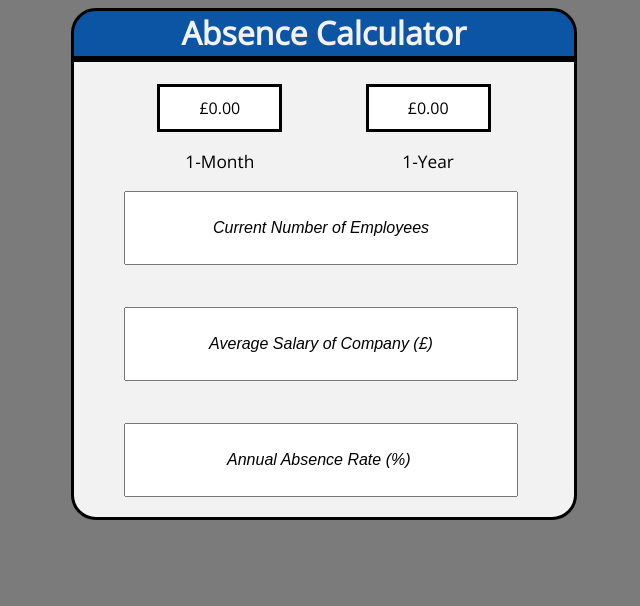
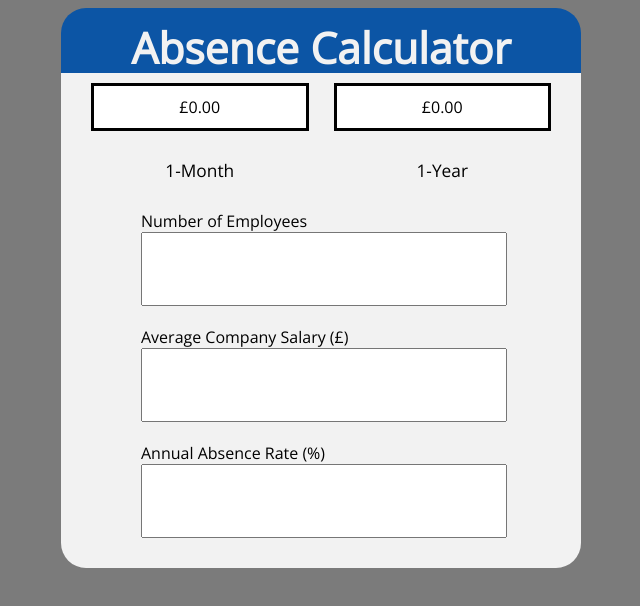
Before and after one commit to Nathanavie/Absence-Calculator, a plain HTML site: page index.html in a window 1280 px wide. Shown: the whole page, without its empty margins (319-959 px from the left). Drawn offline with nearby package versions, Linux system fonts and the light colour scheme.

Commit message:
Updated layout to CSS Grid from manual grid. Updated HTML to semantic.

```diff
--- a/index.html
+++ b/index.html
@@ -1,94 +1,45 @@
-<!DOCTYPE html>
-<html lang="en" dir="ltr">
+<!doctype html>
+<html>
 <head>
-    <!-- title of website to appear in the tab on browser-->
 <title>Absence Calculator</title>
-    <!-- character set -->
 <meta charset="utf-8">
-    <!-- styling css link -->
-    <link rel="stylesheet" type="text/css" href="styles.css">
-    <!-- rows css link -->
-    <link rel="stylesheet" type="text/css" href="rows.css">
-    <!-- Font link -->
+<!-- Open Sans Font link -->
 <link href="https://fonts.googleapis.com/css?family=Open+Sans" rel="stylesheet">
-    <!-- jquery link -->
+<!-- styles and CSS Grid stylesheets-->
+<link rel="stylesheet" href="styles.css">
+<link rel="stylesheet" href="rows.css">
+<!-- JQuery and JS files-->
 <script src="https://ajax.googleapis.com/ajax/libs/jquery/3.3.1/jquery.min.js"></script>
-    <!-- jquery link -->
-    <script type="text/javascript" src="js/jquery.js"></script>
-    <!-- math link -->
-    <script src="js/math.js"></script>
+<script href="jquery-3.3.1.min.js.css" type="text/javascript"></script>
+<script src="math.js"></script>
 </head>
 <body>
-    <!-- canvas of content-->
-    <!-- new row created -->
-    <div class="row" id="canvas">
-      <!-- canvas of header -->
-      <div id="headercanvas">
-        <!-- column of 12 created for both small and large devices -->
-        <div class="column small-12 large-12 header">
-          <!-- heading of page -->
-          <h1>Absence Calculator</h1>
-        </div>
-      </div>
-      <!-- canvas for form -->
-      <div id="formcanvas">
-        <!-- form element created, autocomplete off to ensure the fields are reset to blank on page refresh-->
-          <form autocomplete="off" id="calcForm">
-            <!-- new row created to organise the output elements -->
-            <div class="row">
-              <!-- blank space to lower all further columns-->
-              <div class="column small-hidden large-12">&nbsp;</div>
-              <!-- blank space of 2 for large devices -->
-              <div class="column small-hidden large-2">&nbsp;</div>
-              <!-- Month title for small devices only -->
-              <p class="column smalltitle small-12 large-hidden">1 Month</p>
-              <!-- container for month output-->
-              <div class="column small-12 large-3" id="monthcontainer">
-                <!-- Month output element -->
-                <output class="output" id="month" name="month">£0.00</output>
-              </div>
-              <!-- blank space of 2 for large devices-->
-              <div class="column small-hidden large-2">&nbsp;</div>
-              <!-- year title for small devices only -->
-              <p class="column smalltitle small-12 large-hidden">1 Year</p>
-              <!-- container for year output -->
-              <div class="column small-12 large-3" id="yearcontainer">
-                <!-- year output element-->
-                <output class="output" id="year" name="year">£0.00</output>
-              </div>
-              <!-- blank space of 2 for large devices-->
-              <div class="column small-hidden large-2">&nbsp;</div>
-            </div>
-            <!-- row created for headings for large devices, hidden on small devices -->
-            <div class="row small-hidden">
-              <!-- blank space of 2 -->
-              <div class="column large-2">&nbsp;</div>
-              <!-- month title for large devices -->
-              <p class="column largetitle large-3">1-Month</p>
-              <!-- blank space of 2 -->
-              <div class="column large-2">&nbsp;</div>
-              <!-- year title for large deivces -->
-              <p class="column largetitle large-3">1-Year</p>
-              <!-- blank space of 2 -->
-              <div class="column large-2">&nbsp;</div>
-            </div>
-            <!-- new row created for inputs -->
-            <div class="row">
-              <!-- blank space lowering inputs on small devices, hidden on large devices -->
-              <div class="column small-12 large-hidden">&nbsp;</div>
-              <!-- input field for current number of employees -->
-              <input class="input" id="employee" placeholder="Current Number of Employees" type="number"></input>
-              <!-- blank space of 12 to lower input fields -->
-              <div class="column small-12 large-12">&nbsp;</div>
-              <!-- input field for the average salary of company -->
-              <input class="input" id="salary" placeholder="Average Salary of Company (£)" type="number"></input>
-              <!-- blank space of 12 the lower input fields -->
-              <div class="column small-12 large-12">&nbsp;</div>
-              <!-- input field for annual absence rate % -->
-              <input class="input" id="rate" placeholder="Annual Absence Rate (%) " type="number"></input>
-            </div>
+	<header>
+		<h1 class"header">Absence Calculator</h1>
+	</header>
+  <!-- CSS Grid starts-->
+	<div class="formcanvas grid-container">
+		<output id="month" class=" month">
+			£0.00
+		</output>
+		<p class="monthtitle">
+			1-Month
+		</p>
+		<output id="year" class=" year">
+			£0.00
+		</output>
+		<p class="yeartitle">
+			1-Year
+		</p>
+    <!-- form starts to allow JS to interact with inputs -->
+		<form class="form" id="calcForm">
+			<label>Number of Employees</label>
+			<input id="employee"  type="Number"/>
+			<label>Average Company Salary (£)</label>
+			<input id="salary" type="number"/>
+			<label>Annual Absence Rate (%)</label>
+			<input id="rate" min="0" max="100" type="number"/>
 		</form>
-        </div>
 	</div>
 </body>
 </html>
--- a/js/math.js
+++ b/js/math.js
@@ -10,6 +10,10 @@ $(document).ready(function() {
     var sal = document.getElementById("salary").value;
     //retrieve the value in the input with ID 'rate'
     var abs = document.getElementById("rate").value;
+    //check abs value, if value is above 100 show error message
+    if(abs > 100) {
+      alert('Please enter a number between 0 and 100 into Annual Absence Rate.');
+    } else {
     //set variable month to 0
     var month = 0;
     //set variable year to 0
@@ -33,6 +37,6 @@ $(document).ready(function() {
     document.getElementById("year").innerHTML = '£' + year.toFixed(2);
     //set the element with the ID 'month' to £ + the value of the month variable, rounded to 2 decimal places
     document.getElementById("month").innerHTML = '£' + month.toFixed(2);
-  });
+  }});
 
 });
--- a/rows.css
+++ b/rows.css
@@ -1,116 +1,27 @@
-/* row width and margins */
-.row {
-  width: 31.250em;
-  margin: 0 auto;
+/*CSS Document */
+/* positioning for each class in CSS Grid */
+.header { grid-area: header; }
+.month { grid-area: month; }
+.monthtitle { grid-area: montht; }
+.year { grid-area: year; }
+.yeartitle { grid-area: yeart; }
+.form { grid-area: form; }
+.form2 { grid-area: form2; }
+.form3 { grid-area: form3; }
+
+/*CSS Grid container*/
+.grid-container {
+	display: grid;
+	grid-template-columns: 2% auto 1% auto 2%;
+	grid-template-areas:
+    	'. month . year .'
+    	'. montht . yeart .'
+		'. form form form .'
+		'. form form form .'
+		'. form form form .';
+	grid-gap: 10px;
+	background-color: #F2F2F2;
+	padding: 10px;
+	width: 31.250em;
+	margin: 0 auto;
 }
-/* ensuring that each row covers all of its columns */
-.row:after {
-  content: ' ';
-  display: table;
-  clear: both;
-}
-/* float columns to left of row and make column width 100% of row width */
-.column {
-  float: left;
-  width: 100%;
-}
-/*
-  media query to retrieve device width
-  12 classes to split the row into 12 equal parts
-  1 hidden class to hide the column content
-*/
-@media screen and (max-width: 43em) {
-  .column {
-    float: left;
-    box-sizing: border-box;
-  }
-  .small-1 {
-    width: 8.333%;
-  }
-  .small-2 {
-    width: 16.666%;
-  }
-  .small-3 {
-    width: 25%;
-  }
-  .small-4 {
-    width: 33.333%;
-  }
-  .small-5 {
-    width: 41.666%;
-  }
-  .small-6 {
-    width: 50%;
-  }
-  .small-7 {
-    width: 58.333%;
-  }
-  .small-8 {
-    width: 66.666%;
-  }
-  .small-9 {
-    width: 75%;
-  }
-  .small-10 {
-    width: 83.333%;
-  }
-  .small-11 {
-    width: 91.666%;
-  }
-  .small-12 {
-    width: 100%;
-  }
-  .small-hidden {
-    display: none;
-  }
-}
-/*
-  media query to retrieve device width
-  12 classes to split the row into 12 equal parts
-  1 hidden class to hide the column content
-*/
-@media screen and (min-width: 43em) {
-    .column {
-      float: left;
-      box-sizing: border-box;
-    }
-    .large-1 {
-      width: 8.333%;
-    }
-    .large-2 {
-      width: 16.666%;
-    }
-    .large-3 {
-      width: 25%;
-    }
-    .large-4 {
-      width: 33.333%;
-    }
-    .large-5 {
-      width: 41.666%;
-    }
-    .large-6 {
-      width: 50%;
-    }
-    .large-7 {
-      width: 58.333%;
-    }
-    .large-8 {
-      width: 66.666%;
-    }
-    .large-9 {
-      width: 75%;
-    }
-    .large-10 {
-      width: 83.333%;
-    }
-    .large-11 {
-      width: 91.666%;
-    }
-    .large-12 {
-      width: 100%;
-    }
-    .large-hidden {
-      display: none;
-    }
-}
--- a/styles.css
+++ b/styles.css
@@ -1,86 +1,74 @@
-/* html styling */
-html{
+/* CSS Document */
+/* html document parent styles */
+html {
 	font-family: 'Open Sans', sans-serif;
 	background: #7B7B7B;
 }
-/* header styling */
-#headercanvas {
+/* h1 styles */
+h1 {
+	text-align: center;
+	font-size: 32pt;
+	margin: 0 auto;
+	color: #F2F2F2;
+}
+/* header styles */
+header {
 	height: 2.813em;
-  width: 100%;
 	background-color: #0C55A5;
 	border-top-left-radius: 25px;
 	border-top-right-radius: 25px;
+	width: 31.250em;
+	margin: 0 auto;
+	padding: 10px;
+}
+/* canvas class styles */
+.canvas {
+	width: 100%;
 	border-style: solid;
 }
-/* form styling */
-#formcanvas {
-  width: 100%;
+/* formcanvas styles */
+.formcanvas {
 	background-color: #F2F2F2;
-  border-style: solid;
 	border-bottom-left-radius: 25px;
 	border-bottom-right-radius: 25px;
 }
-/* heading text styling */
-h1 {
-  text-align: center;
-  color: #F2F2F2;
-  margin: 0 auto;
-}
-/* styling for titles visible on smaller displays */
-.smalltitle {
-  text-align: center;
-  font-size: 13pt;
-}
-/* styling for titles visible on larger displays */
-.largetitle {
-  text-align: center;
-  font-size: 13pt;
-}
-/* input element styling */
-.input {
+/* input field styles */
+input {
+	width: 70%;
 	margin: 0px 0px 20px 50px;
 	padding: 20px;
-  width: 70%;
 	height: 30px;
 	font-size: 12pt;
 	text-align: center;
 }
-/* submit button styling*/
-.submit {
-  margin: 0% 0% 2% 25%;
-  width: 50%;
-  height: 30px;
-  font-size: 10pt;
-  text-align: center;
+/* remove the spinner in the input fields on browsers */
+input[type="number"] {
+	-moz-appearance: textfield;
 }
-/* Remove input spinner For Firefox */
-input[type='number'] {
-    -moz-appearance:textfield;
-}
-
-/* Remove input spinner for Webkit browsers like Safari and Chrome */
-input[type=number]::-webkit-inner-spin-button,
-input[type=number]::-webkit-outer-spin-button {
+input[type="number"]::-webkit-inner-spin-button,
+input[type="number"]::-webkit-outer-spin-button {
 	-webkit-appearance: none;
 	margin: 0;
 }
-/* placeholder styling */
+/* placeholder styles */
 ::placeholder {
 	color: #000000;
 	font-style: oblique;
 	font-size: 12pt;
 }
-/* container for month output styling */
-#monthcontainer {
+/* ouput field styles */
+output {
 	border-style: solid;
 	background: white;
 	padding: 10px;
 	text-align: center;
 }
-/* container for year output styling */
-#yearcontainer {
-  border-style: solid;
-  background: white;
-  padding: 10px;
+/* p tag styles */
+p {
 	text-align: center;
+	font-size: 13pt;
 }
+/* label styles */
+label {
+	margin: 0 0 20px 50px;
+}
```
Lines whose indentation alone changed are shown as unchanged.
